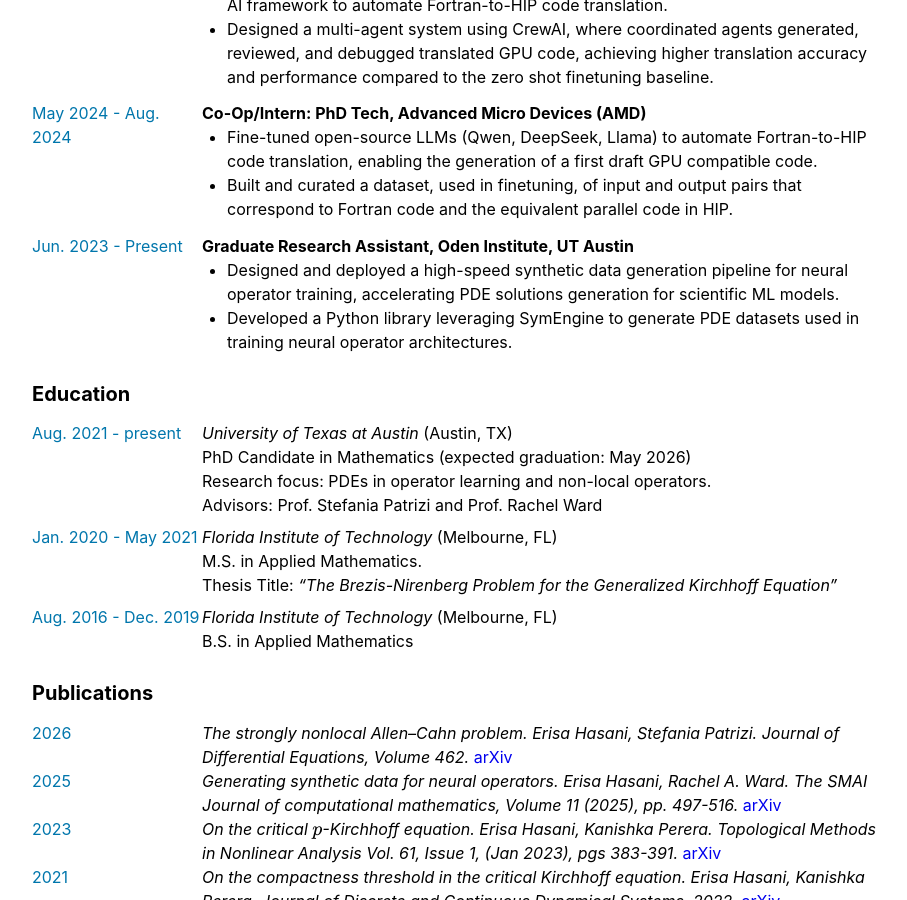
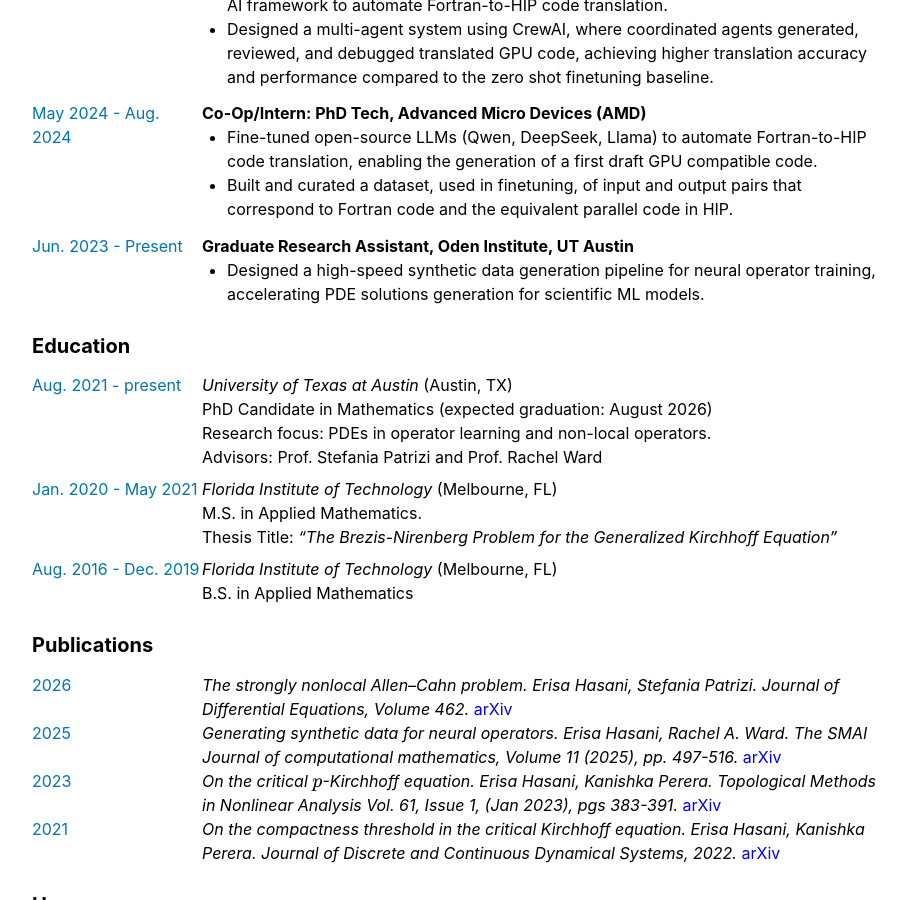
Before and after one commit to erisahasani/erisahasani.github.io, a Jekyll site: the page built from resume.md, in a window 1280 px wide and 900 px high, scrolled down 504 px. Shown: the whole window, without its empty margins (183-1090 px from the left). Built offline with Jekyll 4.4.1, drawn with Linux system fonts in a browser that asks for light colours; formulas are drawn with MathJax 3.

Commit message:
Update resume.md

```diff
--- a/resume.md
+++ b/resume.md
@@ -34,8 +34,7 @@ May 2024 - Aug. 2024
 
 Jun. 2023 - Present
 :   **Graduate Research Assistant, Oden Institute, UT Austin** \
-- Designed and deployed a high-speed synthetic data generation pipeline for neural operator training, accelerating PDE solutions generation for scientific ML models.
-- Developed a Python library leveraging SymEngine to generate PDE datasets used in training neural operator architectures.
+- Designed a high-speed synthetic data generation pipeline for neural operator training, accelerating PDE solutions generation for scientific ML models.
 
 
 #### **Education**
@@ -43,7 +42,7 @@ Jun. 2023 - Present
 Aug. 2021 - present
 :   *University of Texas at Austin* (Austin, TX)
 
-    PhD Candidate in Mathematics (expected graduation: May 2026) \
+    PhD Candidate in Mathematics (expected graduation: August 2026) \
     Research focus: PDEs in operator learning and non-local operators. \
     Advisors: Prof. Stefania Patrizi and Prof. Rachel Ward
 
```
